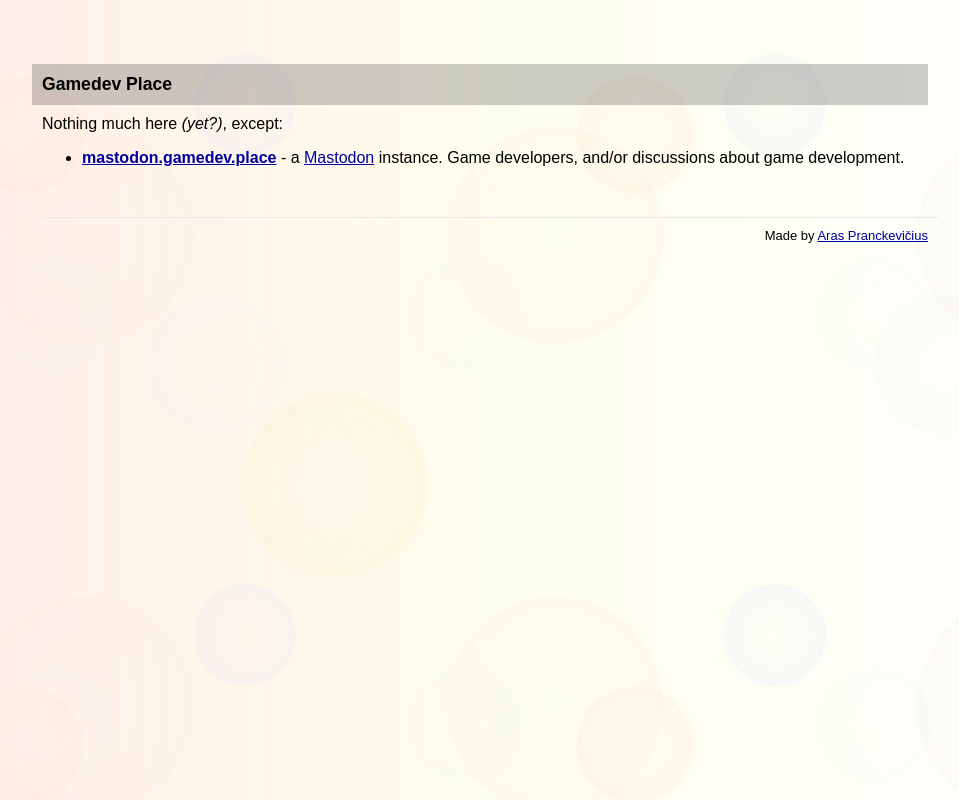
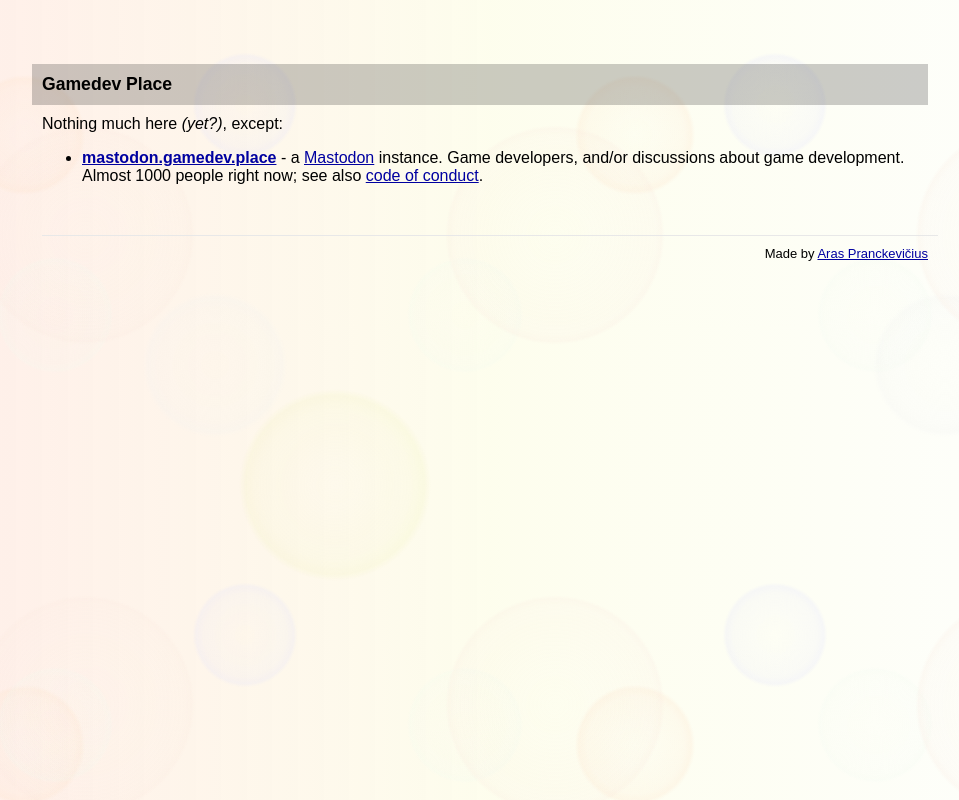
Before and after one commit to aras-p/gamedev.place, a plain HTML site: page index.html in a window 1280 px wide. Shown: the whole page, without its empty margins (150-1109 px from the left). Drawn offline with Linux system fonts and the light colour scheme.

Commit message:
update with link to coc

```diff
--- a/index.html
+++ b/index.html
@@ -14,7 +14,7 @@ Nothing much here <i>(yet?)</i>, except:
 <ul>
   <li><a href="https://mastodon.gamedev.place"><b>mastodon.gamedev.place</b></a> - a
       <a href="https://joinmastodon.org/">Mastodon</a> instance. Game developers, and/or discussions about
-      game development.</li>
+      game development. Almost 1000 people right now; see also <a href="mastodon-coc.html">code of conduct</a>.</li>
 </ul>
 
 <div class="footer">Made by <a href="http://aras-p.info">Aras Pranckevičius</a></div>
```
